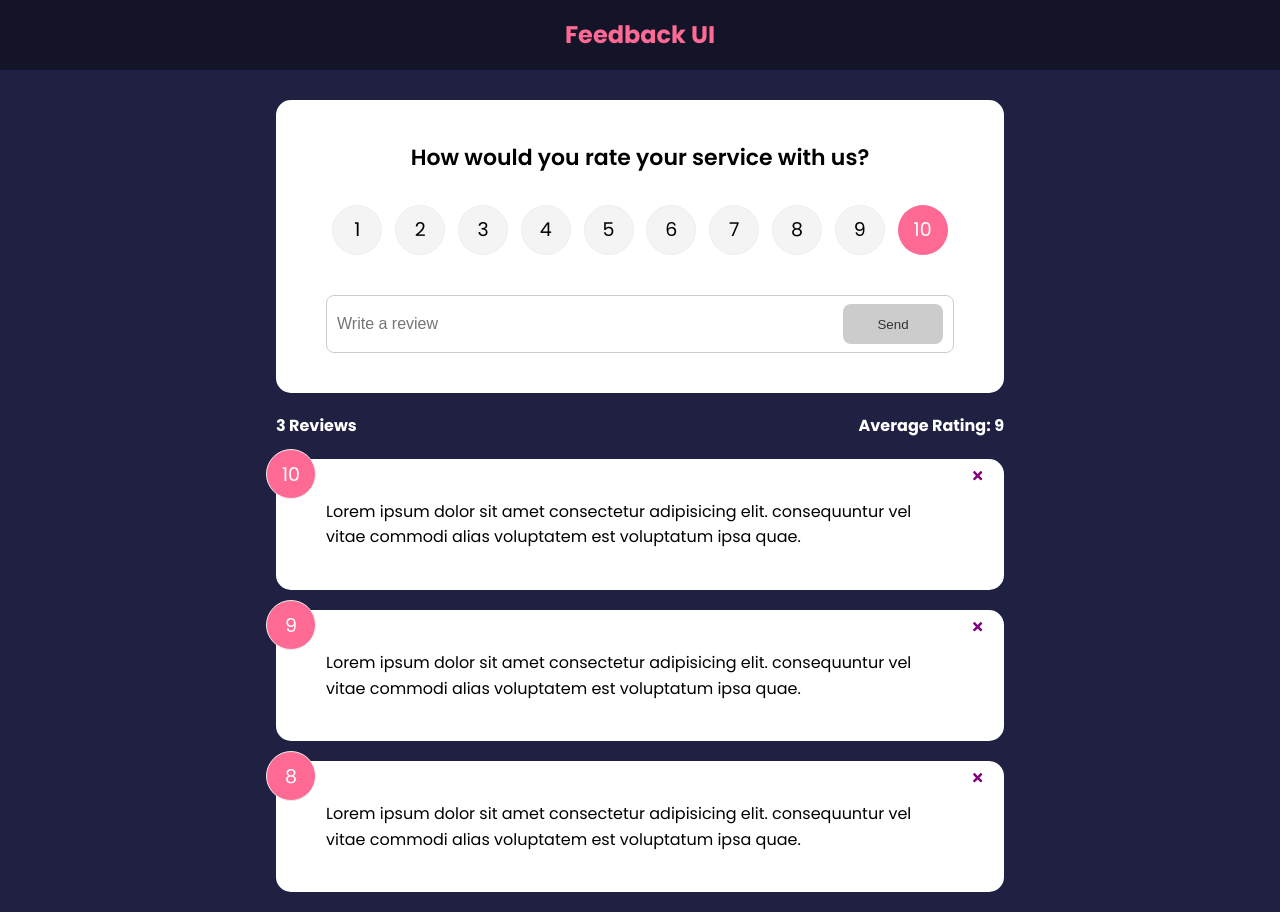
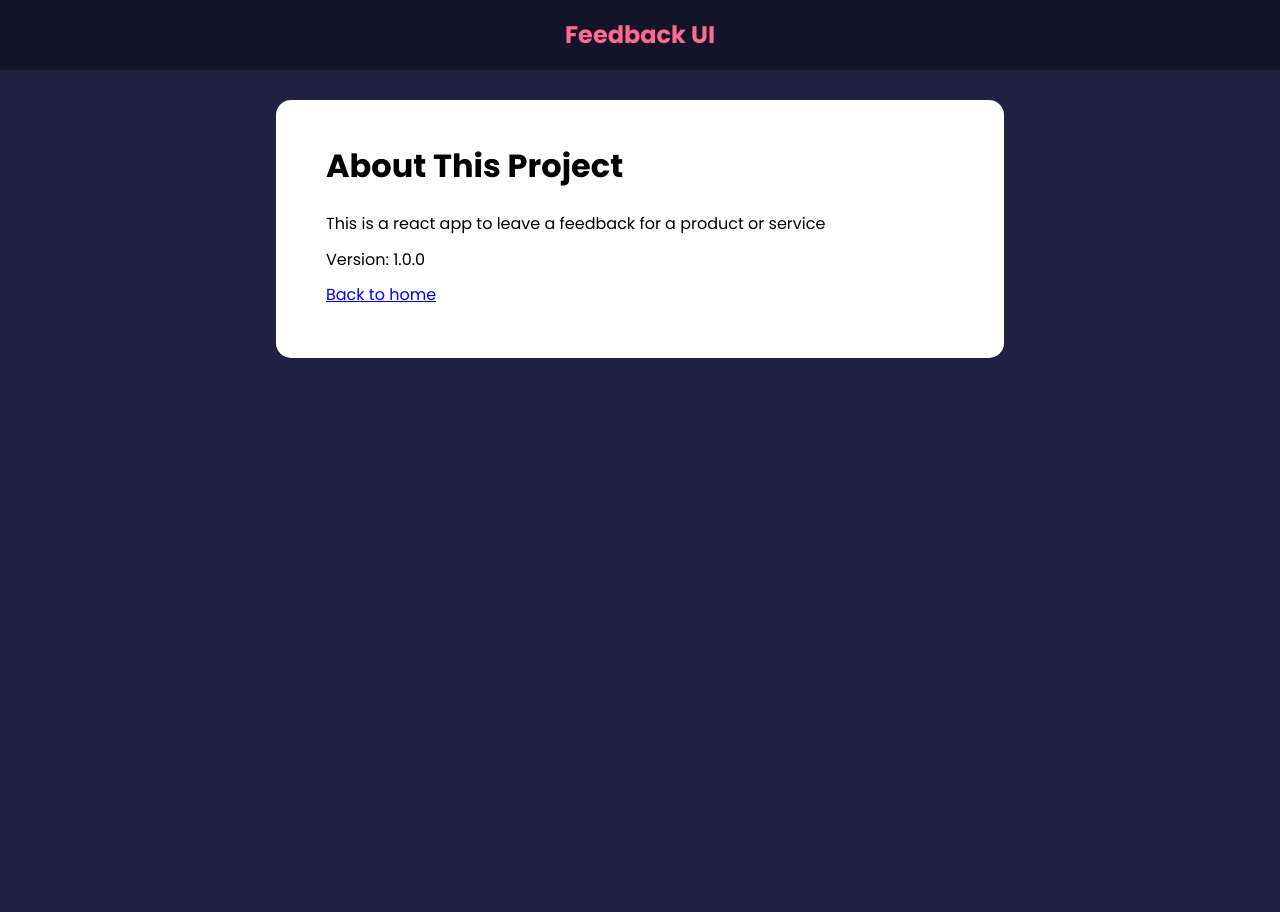
Before and after one commit to russfraze/feedback-app, a React (Create React App) app: page /about in a window 1280 px wide. After the commit the page ends 800 px from the top, so only its background shows below. Built offline with nearby package versions, Linux system fonts and the light colour scheme.

Commit message:
about page route added

```diff
--- a/package.json
+++ b/package.json
@@ -6,9 +6,11 @@
     "@testing-library/jest-dom": "^5.16.2",
     "@testing-library/react": "^12.1.4",
     "@testing-library/user-event": "^13.5.0",
+    "framer-motion": "^6.2.8",
     "react": "^17.0.2",
     "react-dom": "^17.0.2",
     "react-icons": "^4.3.1",
+    "react-router-dom": "^6.2.2",
     "react-scripts": "5.0.0",
     "uuid": "^8.3.2",
     "web-vitals": "^2.1.4"
--- a/src/App.js
+++ b/src/App.js
@@ -1,11 +1,13 @@
-import { v4 as uuidV4} from 'uuid'
-import {useState} from 'react'
+import { v4 as uuidV4 } from 'uuid'
+import { BrowserRouter as Router, Route, Routes } from 'react-router-dom'
+import { useState } from 'react'
 import './App.css';
 import Header from './components/Header'
 import FeedbackList from './components/FeedbackList'
 import FeedbackData from './data/FeedbackData'
 import FeedbackStats from './components/FeedbackStats'
 import FeedbackForm from './components/FeedbackForm'
+import AboutPage from './pages/AboutPage'
 
 function App() {
   const [feedback, setFeedback] = useState(FeedbackData)
@@ -23,14 +25,23 @@
 
 
   return (
-    <>
+    <Router>
       <Header />
       <div className="container">
-        <FeedbackForm handleAdd={addFeedback}/>
-        <FeedbackStats feedback={feedback}/>
-        <FeedbackList feedback={feedback} handleDelete={deleteFeedback}/>
+        <Routes>
+          <Route exact path='/' element={
+            <>
+              <FeedbackForm handleAdd={addFeedback} />
+              <FeedbackStats feedback={feedback} />
+              <FeedbackList feedback={feedback} handleDelete={deleteFeedback} />
+            </>
+          }>
+          </Route>
+
+          <Route path='/about' element={<AboutPage />} />
+        </Routes>
       </div>
-    </>
+    </Router>
   );
 }
 
--- a/src/components/FeedbackList.js
+++ b/src/components/FeedbackList.js
@@ -1,17 +1,36 @@
+import { motion, AnimatePresence } from 'framer-motion'
 import PropTypes from 'prop-types'
 import FeedbackItem from "./FeedbackItem"
 
-function FeedbackList({feedback, handleDelete}) {
+function FeedbackList({ feedback, handleDelete }) {
     if (!feedback || feedback.length === 0) {
         return <p>No feedback to show</p>
     }
+
     return (
         <div className='feedback-list'>
-            {feedback.map((item) => (
-                <FeedbackItem key={item.id} item={item} handleDelete={handleDelete}/>
-            ))}
+            <AnimatePresence>
+                {feedback.map((item) => (
+                    <motion.div
+                    key={item.id}
+                    initial={{opacity: 0}}
+                    animate={{opacity: 1}}
+                    exit={{opacity: 0}}
+                    >
+                        <FeedbackItem key={item.id} item={item} handleDelete={handleDelete} />
+                    </motion.div>
+                ))}
+            </AnimatePresence>
         </div>
     )
+
+    // return (
+    //     <div className='feedback-list'>
+    //         {feedback.map((item) => (
+    //             <FeedbackItem key={item.id} item={item} handleDelete={handleDelete}/>
+    //         ))}
+    //     </div>
+    // )
 }
 
 //remember you can also specify the shape of the array (what properties are inside) and their proptypes as well
--- /dev/null
+++ b/src/pages/AboutPage.jsx
@@ -0,0 +1,20 @@
+import Card from '../components/shared/Card'
+
+function AboutPage() {
+    return (
+
+        <Card>
+            <div className="about">
+                <h1>About This Project</h1>
+                <p>This is a react app to leave a feedback for a product or service </p>
+                <p>Version: 1.0.0 </p>
+
+                <p>
+                    <a href="/">Back to home</a>
+                </p>
+            </div>
+        </Card>
+    )
+}
+
+export default AboutPage
```
Also changed, not shown: 1 other file (tests, documents, lock files or other folders).
